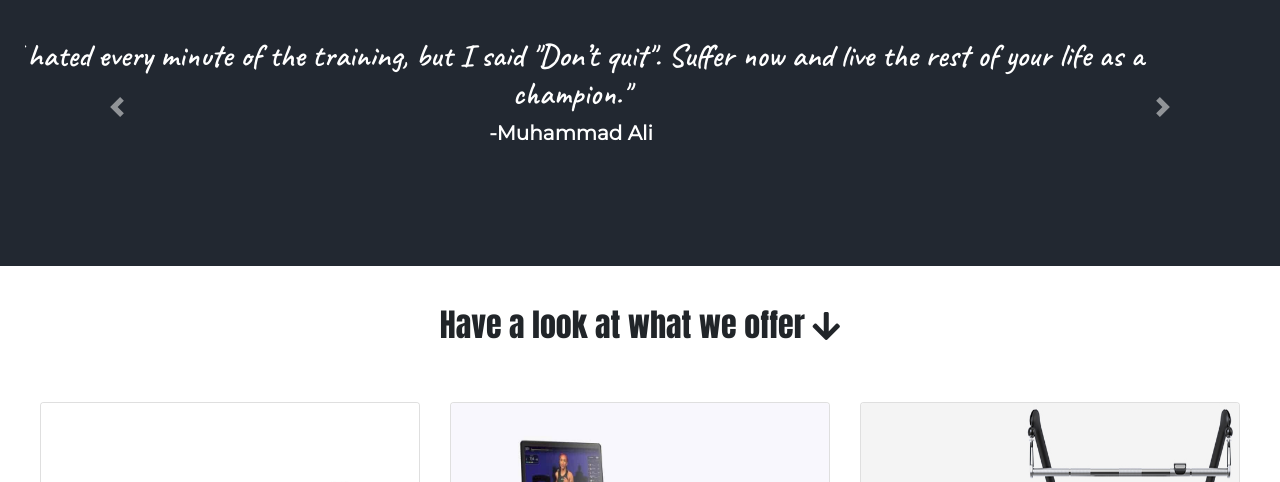
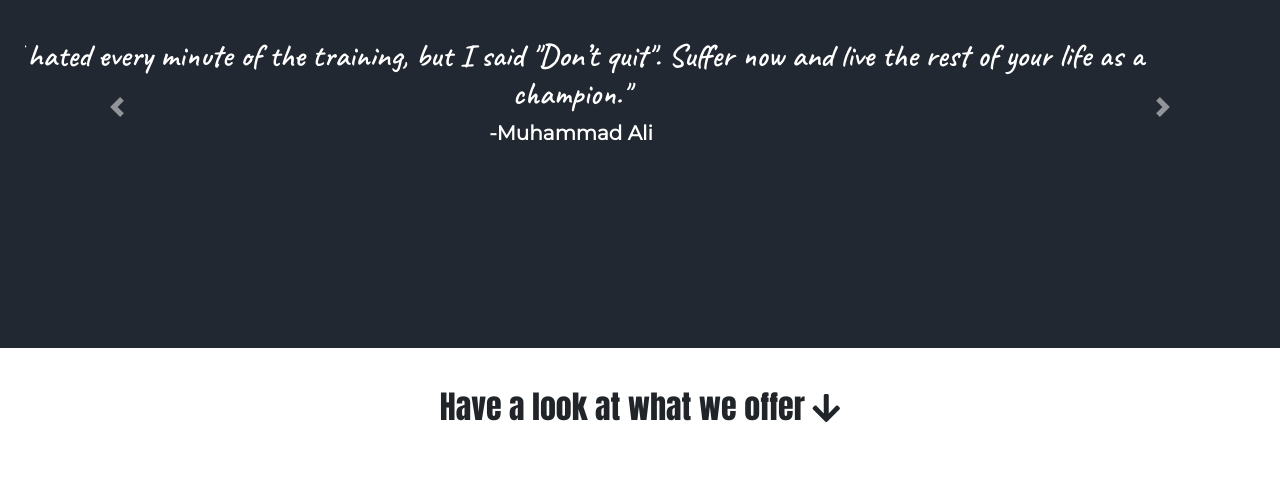
Before and after one commit to sathya050801/Future-fit-Bootstrap-project, a plain HTML site: page index.html in a window 1280 px wide. Shown: the part 764-1246 px from the top of the page. Drawn offline with nearby package versions, Linux system fonts and the light colour scheme.

Commit message:
Update styles.css

```diff
--- a/css/styles.css
+++ b/css/styles.css
@@ -42,6 +42,7 @@
   color: white;
   font-family: "Caveat";
   margin-bottom: 20px;
+  height: 25rem;
 }
 
 #features
```
